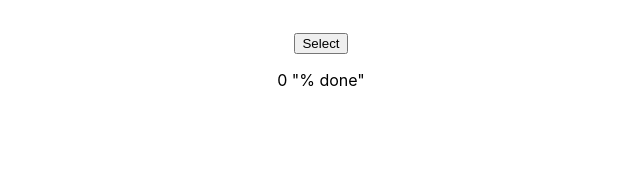
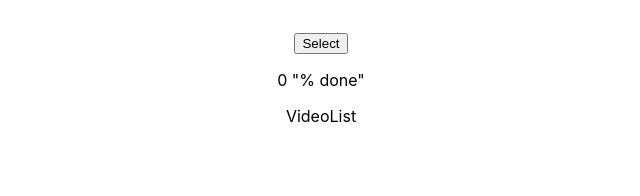
Before and after one commit to Ahmed-Elbessfy/video-store, a React (Create React App) app: page / in a window 1280 px wide. Shown: the top 196 px of the page, without its empty margins (319-959 px from the left). Built offline with nearby package versions, Linux system fonts and the light colour scheme.

Commit message:
create videoList to contain list of videos

```diff
--- a/src/App.js
+++ b/src/App.js
@@ -1,10 +1,12 @@
 import "./App.css";
 import Upload from "./components/Upload";
+import VideoList from "./components/VideoList";
 
 function App() {
   return (
     <main className="App">
       <Upload />
+      <VideoList />
     </main>
   );
 }
--- /dev/null
+++ b/src/components/VideoList.js
@@ -0,0 +1,7 @@
+import React from "react";
+
+function VideoList() {
+  return <div>VideoList</div>;
+}
+
+export default VideoList;
```
